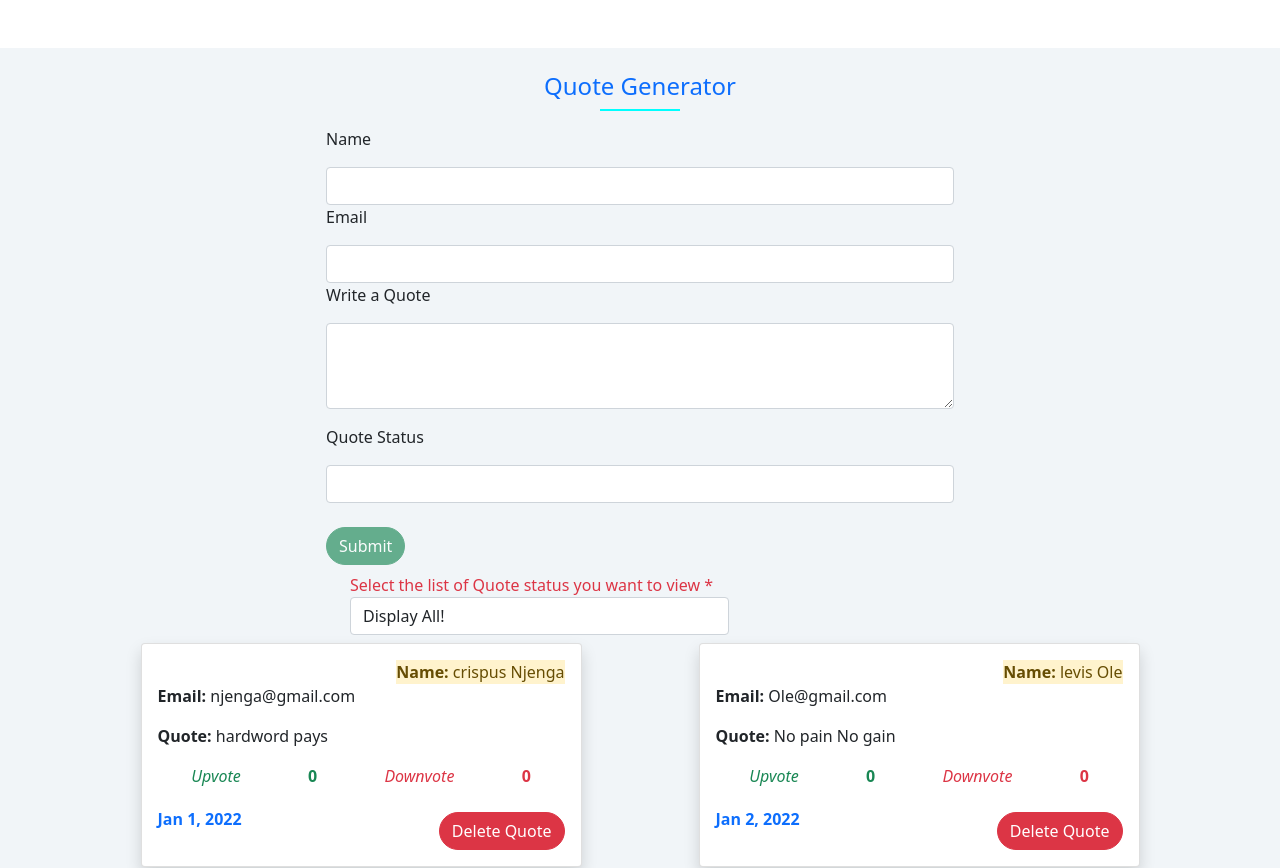
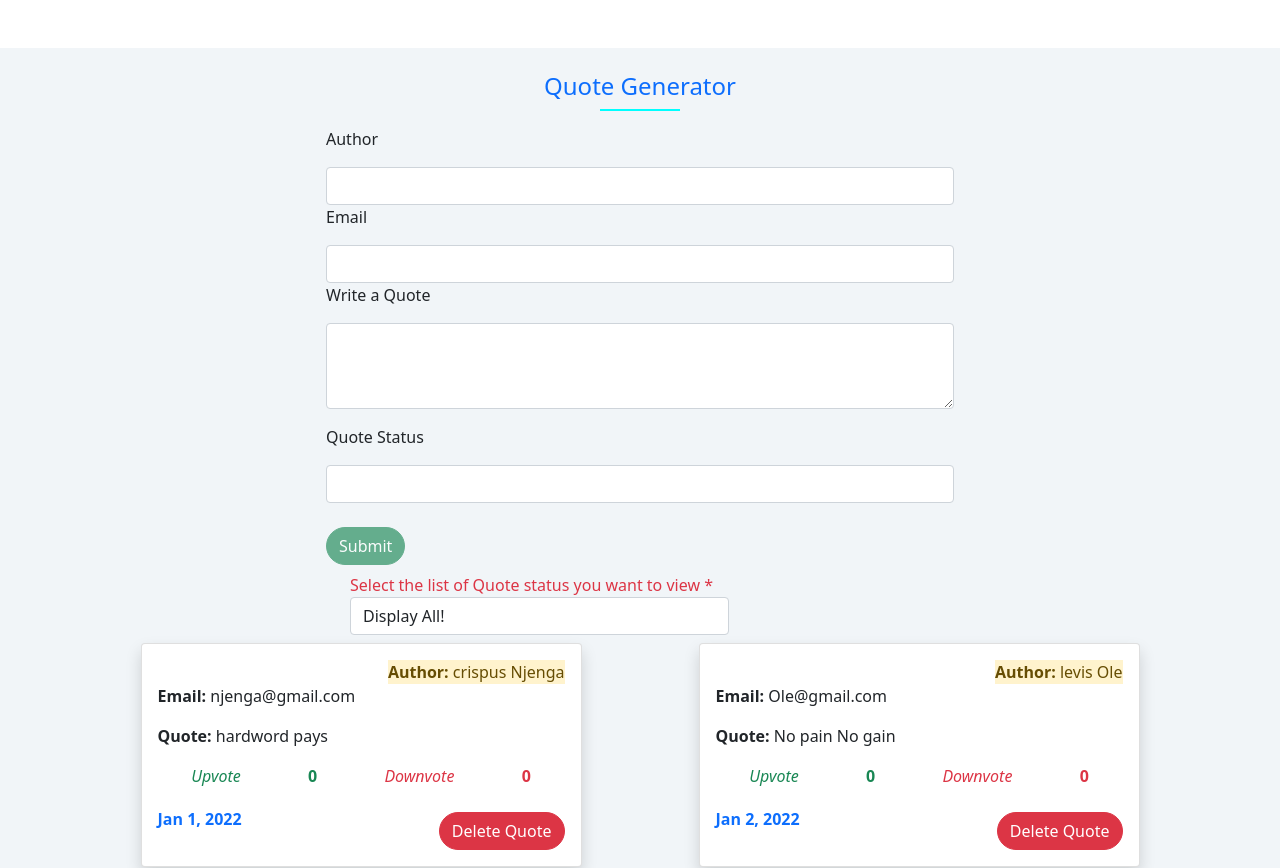
Before and after one commit to crispus-nj/Quote-generator-application, an Angular app: page /qoute in a window 1280 px wide. Shown: the part 380-1248 px from the top of the page. Built offline with nearby package versions, Linux system fonts and the light colour scheme.

Commit message:
replaced the name with author

```diff
--- a/src/app/form-component/form-component.component.html
+++ b/src/app/form-component/form-component.component.html
@@ -1,7 +1,7 @@
 <div class="col-md-6 mt-3" id="form">
   <form (ngSubmit)="onSubmitForm()" #form="ngForm">
     <div class="form-group">
-      <label for="name">Name</label>
+      <label for="name">Author</label>
       <input type="text" name="name" class="form-control mt-3" required #name="ngModel" ngModel />
       <span class="text-danger" *ngIf="name.touched && !name.valid">Please enter your name *</span>
     </div>
@@ -46,7 +46,7 @@
       [ngClass]="getStatusQoute(quo)">
       <div class="card text-center shadow mt-2">
         <div class="card-body">
-          <ul class="card-title list-group" style="float: right"><li class="list-group-item-warning"><strong>Name:</strong> {{quo.name}}</li></ul>
+          <ul class="card-title list-group" style="float: right"><li class="list-group-item-warning"><strong>Author:</strong> {{quo.name}}</li></ul>
           <br />
           <div class="userDetail">
             <p><Strong>Email: </Strong>{{ quo.email }} </p>
--- a/src/app/form-component/form-component.component.ts
+++ b/src/app/form-component/form-component.component.ts
@@ -53,7 +53,10 @@ export class FormComponentComponent implements OnInit {
     }
   }
   onDeleteQuote(index: any ) {
-    let confirmOptions = confirm(`Are you sure you want to delete Quote: { ${this.allQuote[index].quote} } by: { ${this.allQuote[index].name} }`)
+    let confirmOptions = confirm(`
+    Are you sure you want to delete Quote:
+    "${this.allQuote[index].quote}", by: ${this.allQuote[index].name}.`)
+
     if(confirmOptions){
       this.allQuote.splice(index, 1)
     }
--- a/src/app/home/home.component.html
+++ b/src/app/home/home.component.html
@@ -1,7 +1,6 @@
 <div class="row" id="quoteRow" >
     <div class="col-lg-6 mt-5" id="quoteImage">
         <img src="./assets/images/quote.jpg" alt="inspiration image" class="shadow">
-        <!-- ../../../assets/quote.jpg -->
     </div>
     <div class="col-lg-6 mt-5" id="quoteMessage">
         <h2 class="text-primary">Inspiration Quotes</h2>
```
